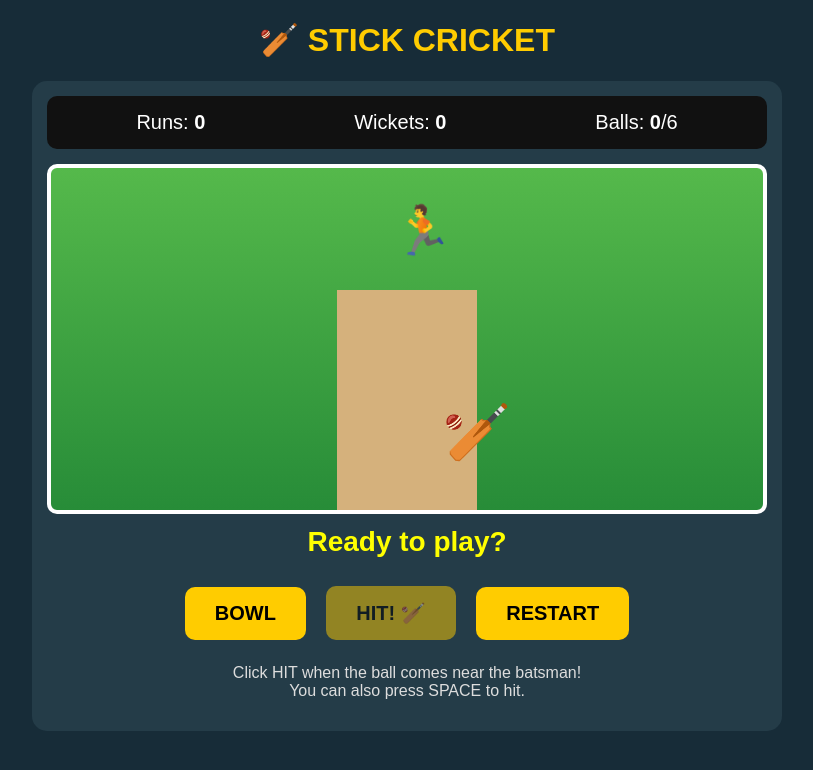
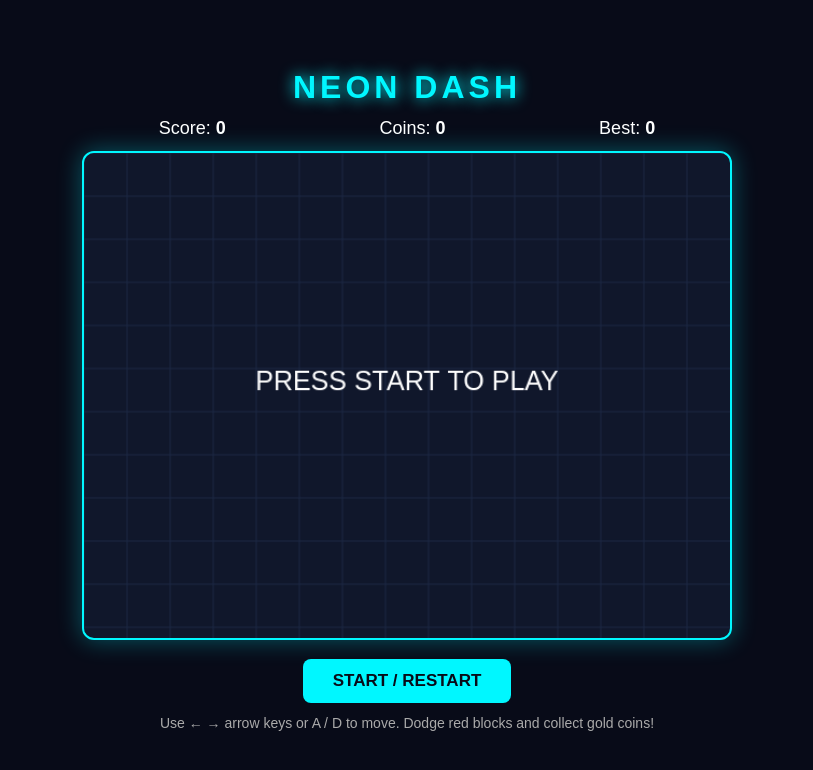
Before and after one commit to Prashanth-78/105, a plain HTML site: page index.html in a window 1280 px wide. Shown: the whole page, without its empty margins (233-1046 px from the left). Drawn offline with Linux system fonts and the light colour scheme.

Commit message:
Add files via upload

```diff
--- a/index.html
+++ b/index.html
@@ -1,369 +1,337 @@
+
 <!DOCTYPE html>
-<html>
+<html lang="en">
 <head>
-<title>Stick Cricket Game</title>
+<meta charset="UTF-8">
+<meta name="viewport" content="width=device-width, initial-scale=1.0">
+<title>Neon Dash - Arcade Game</title>
 
 <style>
 * {
+    margin: 0;
+    padding: 0;
     box-sizing: border-box;
 }
 
 body {
-    margin: 0;
-    font-family: Arial;
-    background: #172c38;
+    background: #080b18;
     color: white;
+    font-family: Arial, sans-serif;
+    display: flex;
+    justify-content: center;
+    align-items: center;
+    min-height: 100vh;
+}
+
+.game-container {
+    width: 95%;
+    max-width: 650px;
     text-align: center;
 }
 
 h1 {
-    color: #ffcc00;
+    color: #00f7ff;
+    margin-bottom: 12px;
+    letter-spacing: 4px;
+    text-shadow: 0 0 15px #00f7ff;
 }
 
-.game {
-    width: 95%;
-    max-width: 750px;
-    margin: 20px auto;
-    background: #243c48;
-    padding: 15px;
-    border-radius: 15px;
+.stats {
+    display: flex;
+    justify-content: space-around;
+    margin: 12px 0;
+    font-size: 18px;
 }
 
-.scoreboard {
-    display: flex;
-    justify-content: space-around;
-    font-size: 20px;
-    background: #111;
-    padding: 15px;
-    border-radius: 10px;
-    margin-bottom: 15px;
-}
-
-.ground {
-    height: 350px;
-    background: linear-gradient(#55b94b 0%, #278c38 100%);
-    position: relative;
-    overflow: hidden;
-    border: 4px solid white;
-    border-radius: 10px;
-}
-
-.pitch {
-    position: absolute;
-    width: 140px;
-    height: 220px;
-    background: #d5b17c;
-    bottom: 0;
-    left: 50%;
-    transform: translateX(-50%);
-}
-
-.batsman {
-    position: absolute;
-    bottom: 45px;
-    left: 55%;
-    font-size: 55px;
-    z-index: 3;
-    transform-origin: bottom center;
-}
-
-.bowler {
-    position: absolute;
-    top: 35px;
-    left: 48%;
-    font-size: 48px;
-}
-
-.ball {
-    position: absolute;
-    width: 15px;
-    height: 15px;
-    background: red;
-    border-radius: 50%;
-    top: 65px;
-    left: 49%;
-    display: none;
-    z-index: 5;
-}
-
-.ball.bowling {
-    display: block;
-    animation: bowl 0.8s linear forwards;
-}
-
-@keyframes bowl {
-    from {
-        top: 65px;
-        left: 49%;
-    }
-    to {
-        top: 270px;
-        left: 53%;
-    }
-}
-
-.batsman.hit {
-    animation: swing 0.3s;
-}
-
-@keyframes swing {
-    50% {
-        transform: rotate(-60deg);
-    }
-}
-
-#result {
-    font-size: 28px;
-    font-weight: bold;
-    color: yellow;
-    height: 40px;
-    margin: 12px;
+canvas {
+    width: 100%;
+    background: #10172b;
+    border: 2px solid #00f7ff;
+    border-radius: 12px;
+    box-shadow: 0 0 25px #00f7ff55;
 }
 
 button {
-    background: #ffcc00;
-    color: black;
+    margin-top: 15px;
+    padding: 12px 30px;
+    background: #00f7ff;
+    color: #080b18;
     border: none;
-    padding: 15px 30px;
-    font-size: 20px;
-    border-radius: 10px;
+    border-radius: 8px;
+    font-size: 17px;
+    font-weight: bold;
     cursor: pointer;
-    font-weight: bold;
-    margin: 8px;
 }
 
 button:hover {
-    background: orange;
+    background: white;
+    transform: scale(1.05);
 }
 
-button:disabled {
-    opacity: 0.5;
-    cursor: not-allowed;
-}
-
-.instructions {
-    color: #ddd;
+p {
+    margin-top: 12px;
+    color: #aaa;
+    font-size: 14px;
 }
 </style>
 </head>
 
 <body>
 
-<h1>🏏 STICK CRICKET</h1>
+<div class="game-container">
 
-<div class="game">
+<h1>NEON DASH</h1>
 
-    <div class="scoreboard">
-        <span>Runs: <b id="score">0</b></span>
-        <span>Wickets: <b id="wickets">0</b></span>
-        <span>Balls: <b id="balls">0</b>/6</span>
-    </div>
+<div class="stats">
+    <span>Score: <b id="score">0</b></span>
+    <span>Coins: <b id="coins">0</b></span>
+    <span>Best: <b id="best">0</b></span>
+</div>
 
-    <div class="ground">
+<canvas id="game" width="600" height="450"></canvas>
 
-        <div class="bowler">🏃</div>
+<button onclick="restartGame()">START / RESTART</button>
 
-        <div class="pitch"></div>
-
-        <div class="batsman" id="batsman">🏏</div>
-
-        <div class="ball" id="ball"></div>
-
-    </div>
-
-    <div id="result">Ready to play?</div>
-
-    <button id="bowlBtn" onclick="bowlBall()">BOWL</button>
-
-    <button id="hitBtn" onclick="hitBall()" disabled>HIT! 🏏</button>
-
-    <button onclick="restart()">RESTART</button>
-
-    <p class="instructions">
-        Click HIT when the ball comes near the batsman!
-        <br>
-        You can also press SPACE to hit.
-    </p>
+<p>Use ← → arrow keys or A / D to move. Dodge red blocks and collect gold coins!</p>
 
 </div>
 
 <script>
+const canvas = document.getElementById("game");
+const ctx = canvas.getContext("2d");
 
+let player, obstacles, coins;
 let score = 0;
-let wickets = 0;
-let balls = 0;
+let coinCount = 0;
+let speed = 3;
+let gameOver = false;
+let playing = false;
+let keys = {};
+let frame = 0;
 
-let bowling = false;
-let canHit = false;
-let gameOver = false;
-let hitTimer;
-let bowlTimeout;
+let best = Number(localStorage.getItem("neonBest")) || 0;
+document.getElementById("best").textContent = best;
 
-const ball = document.getElementById("ball");
-const batsman = document.getElementById("batsman");
-const result = document.getElementById("result");
+function restartGame() {
+    player = {
+        x: 275,
+        y: 370,
+        width: 45,
+        height: 45,
+        speed: 6
+    };
 
-function updateScore() {
-    document.getElementById("score").textContent = score;
-    document.getElementById("wickets").textContent = wickets;
-    document.getElementById("balls").textContent = balls;
+    obstacles = [];
+    coins = [];
+
+    score = 0;
+    coinCount = 0;
+    speed = 3;
+    frame = 0;
+
+    gameOver = false;
+    playing = true;
+
+    document.getElementById("score").textContent = 0;
+    document.getElementById("coins").textContent = 0;
+
+    requestAnimationFrame(loop);
 }
 
-function bowlBall() {
+document.addEventListener("keydown", e => {
+    keys[e.key.toLowerCase()] = true;
+});
 
-    if (gameOver || bowling) return;
+document.addEventListener("keyup", e => {
+    keys[e.key.toLowerCase()] = false;
+});
 
-    bowling = true;
-    canHit = false;
+function spawnObjects() {
+    if (frame % 65 === 0) {
+        obstacles.push({
+            x: Math.random() * 550,
+            y: -40,
+            width: 35,
+            height: 35
+        });
+    }
 
-    result.textContent = "Ball coming...";
-    ball.classList.remove("bowling");
-
-    void ball.offsetWidth;
-
-    ball.classList.add("bowling");
-
-    document.getElementById("bowlBtn").disabled = true;
-    document.getElementById("hitBtn").disabled = false;
-
-    // The ball becomes hittable near the batsman.
-    hitTimer = setTimeout(() => {
-        canHit = true;
-        result.textContent = "HIT NOW!";
-    }, 450);
-
-    bowlTimeout = setTimeout(() => {
-        if (bowling) {
-            missBall();
-        }
-    }, 800);
+    if (frame % 100 === 0) {
+        coins.push({
+            x: Math.random() * 560,
+            y: -20,
+            radius: 10
+        });
+    }
 }
 
-function hitBall() {
+function collision(a, b) {
+    return (
+        a.x < b.x + b.width &&
+        a.x + a.width > b.x &&
+        a.y < b.y + b.height &&
+        a.y + a.height > b.y
+    );
+}
 
-    if (!canHit || gameOver) return;
+function drawPlayer() {
+    ctx.fillStyle = "#00f7ff";
+    ctx.shadowColor = "#00f7ff";
+    ctx.shadowBlur = 20;
 
-    canHit = false;
-    bowling = false;
+    ctx.fillRect(
+        player.x,
+        player.y,
+        player.width,
+        player.height
+    );
 
-    clearTimeout(hitTimer);
-    clearTimeout(bowlTimeout);
+    ctx.shadowBlur = 0;
+}
 
-    ball.classList.remove("bowling");
+function drawObstacles() {
+    ctx.fillStyle = "#ff3155";
+    ctx.shadowColor = "#ff3155";
+    ctx.shadowBlur = 12;
 
-    batsman.classList.add("hit");
+    obstacles.forEach(o => {
+        ctx.fillRect(o.x, o.y, o.width, o.height);
+        o.y += speed;
+    });
 
-    setTimeout(() => {
-        batsman.classList.remove("hit");
-    }, 300);
+    ctx.shadowBlur = 0;
+}
 
-    balls++;
+function drawCoins() {
+    coins.forEach(c => {
+        ctx.beginPath();
+        ctx.arc(c.x, c.y, c.radius, 0, Math.PI * 2);
+        ctx.fillStyle = "#ffd700";
+        ctx.shadowColor = "#ffd700";
+        ctx.shadowBlur = 15;
+        ctx.fill();
+        ctx.shadowBlur = 0;
 
-    // Timing determines the score.
-    let runs = Math.floor(Math.random() * 7);
+        c.y += speed;
+    });
+}
 
-    if (runs === 5) runs = 4;
-
-    score += runs;
-
-    if (runs === 0) {
-        result.textContent = "DOT BALL!";
-    }
-    else if (runs === 4) {
-        result.textContent = "🔥 FOUR!";
-    }
-    else if (runs === 6) {
-        result.textContent = "🚀 SIX!";
-    }
-    else {
-        result.textContent = runs + " RUNS!";
+function update() {
+    if (keys["arrowleft"] || keys["a"]) {
+        player.x -= player.speed;
     }
 
-    updateScore();
+    if (keys["arrowright"] || keys["d"]) {
+        player.x += player.speed;
+    }
 
-    nextBall();
+    player.x = Math.max(
+        0,
+        Math.min(canvas.width - player.width, player.x)
+    );
+
+    spawnObjects();
+
+    obstacles.forEach(o => {
+        if (collision(player, o)) {
+            gameOver = true;
+        }
+    });
+
+    coins = coins.filter(c => {
+        let dx = player.x + player.width / 2 - c.x;
+        let dy = player.y + player.height / 2 - c.y;
+
+        if (Math.sqrt(dx * dx + dy * dy) < 28) {
+            coinCount++;
+            document.getElementById("coins").textContent = coinCount;
+            return false;
+        }
+
+        return c.y < canvas.height + 20;
+    });
+
+    obstacles = obstacles.filter(o => o.y < canvas.height + 50);
+
+    score++;
+    speed = 3 + Math.floor(score / 500) * 0.5;
+
+    document.getElementById("score").textContent = score;
 }
 
-function missBall() {
+function drawBackground() {
+    ctx.clearRect(0, 0, canvas.width, canvas.height);
 
-    if (!bowling) return;
+    ctx.strokeStyle = "#1c2945";
+    ctx.lineWidth = 1;
 
-    bowling = false;
-    canHit = false;
+    for (let x = 0; x < canvas.width; x += 40) {
+        ctx.beginPath();
+        ctx.moveTo(x, 0);
+        ctx.lineTo(x, canvas.height);
+        ctx.stroke();
+    }
 
-    clearTimeout(hitTimer);
-    clearTimeout(bowlTimeout);
-
-    ball.classList.remove("bowling");
-
-    balls++;
-    wickets++;
-
-    result.textContent = "❌ OUT!";
-
-    updateScore();
-
-    nextBall();
+    for (let y = 0; y < canvas.height; y += 40) {
+        ctx.beginPath();
+        ctx.moveTo(0, y);
+        ctx.lineTo(canvas.width, y);
+        ctx.stroke();
+    }
 }
 
-function nextBall() {
+function endGame() {
+    playing = false;
 
-    document.getElementById("hitBtn").disabled = true;
+    if (score > best) {
+        best = score;
+        localStorage.setItem("neonBest", best);
+        document.getElementById("best").textContent = best;
+    }
 
-    if (balls >= 6 || wickets >= 2) {
+    ctx.fillStyle = "rgba(0,0,0,0.75)";
+    ctx.fillRect(0, 0, canvas.width, canvas.height);
+
+    ctx.textAlign = "center";
+
+    ctx.fillStyle = "#ff3155";
+    ctx.font = "bold 48px Arial";
+    ctx.fillText("GAME OVER", 300, 200);
+
+    ctx.fillStyle = "white";
+    ctx.font = "22px Arial";
+    ctx.fillText("Final Score: " + score, 300, 250);
+
+    ctx.font = "18px Arial";
+    ctx.fillText("Press START / RESTART to play again", 300, 300);
+}
+
+function loop() {
+    if (!playing) return;
+
+    drawBackground();
+    update();
+    drawObstacles();
+    drawCoins();
+    drawPlayer();
+
+    frame++;
+
+    if (gameOver) {
         endGame();
         return;
     }
 
-    setTimeout(() => {
-        if (!gameOver) {
-            document.getElementById("bowlBtn").disabled = false;
-            result.textContent = "Ready for next ball!";
-        }
-    }, 900);
+    requestAnimationFrame(loop);
 }
 
-function endGame() {
+drawBackground();
 
-    gameOver = true;
-
-    document.getElementById("bowlBtn").disabled = true;
-    document.getElementById("hitBtn").disabled = true;
-
-    result.textContent = "🏆 INNINGS OVER! Score: " + score;
-}
-
-function restart() {
-    clearTimeout(hitTimer);
-    clearTimeout(bowlTimeout);
-
-    score = 0;
-    wickets = 0;
-    balls = 0;
-
-    bowling = false;
-    canHit = false;
-    gameOver = false;
-
-    ball.classList.remove("bowling");
-
-    updateScore();
-
-    document.getElementById("bowlBtn").disabled = false;
-    document.getElementById("hitBtn").disabled = true;
-
-    result.textContent = "Ready to play?";
-
-}
-
-document.addEventListener("keydown", function(event) {
-    if (event.code === "Space") {
-        event.preventDefault();
-        hitBall();
-    }
-});
+ctx.fillStyle = "white";
+ctx.font = "25px Arial";
+ctx.textAlign = "center";
+ctx.fillText("PRESS START TO PLAY", 300, 220);
 
 </script>
-
 </body>
 </html>
```
